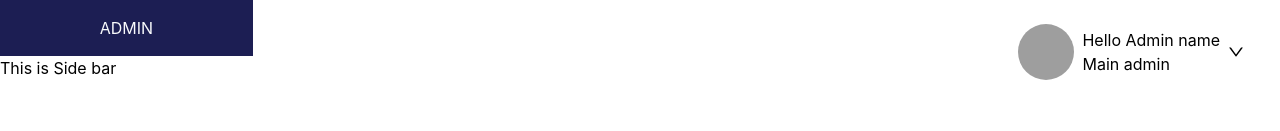
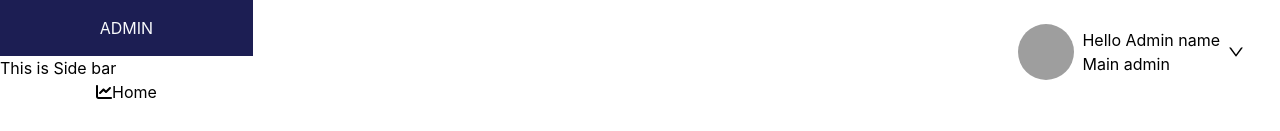
Before and after one commit to KimLong1234567/CourseSystem, a React (Create React App) app: page /admin in a window 1280 px wide. Shown: the top 131 px of the page. Built offline with nearby package versions, Linux system fonts and the light colour scheme; grey boxes are pictures that could not be loaded.

Commit message:
layout: sidebar

```diff
--- a/src/pages/sideBar/sideBarAdmin.jsx
+++ b/src/pages/sideBar/sideBarAdmin.jsx
@@ -1,10 +1,25 @@
 import React from 'react';
+import { FontAwesomeIcon as Icon } from '@fortawesome/react-fontawesome';
 import { faChartLine } from '@fortawesome/free-solid-svg-icons';
+import { Link } from 'react-router-dom';
+
+// admin controller
 const ADMIN_SIDEBAR = [{ icon: faChartLine, name: 'Home', to: '/' }];
+
 function Sidebar() {
   return (
     <div className="">
       <h3 className="">This is Side bar</h3>
+      {ADMIN_SIDEBAR.map((item, index) => {
+        return (
+          <div key={index} className="flex justify-center border-zinc-900">
+            <Link to={item.to} className="name menuItem">
+              <Icon icon={item.icon} className="iconItem" />
+              <span>{item.name}</span>
+            </Link>
+          </div>
+        );
+      })}
     </div>
   );
 }
```
